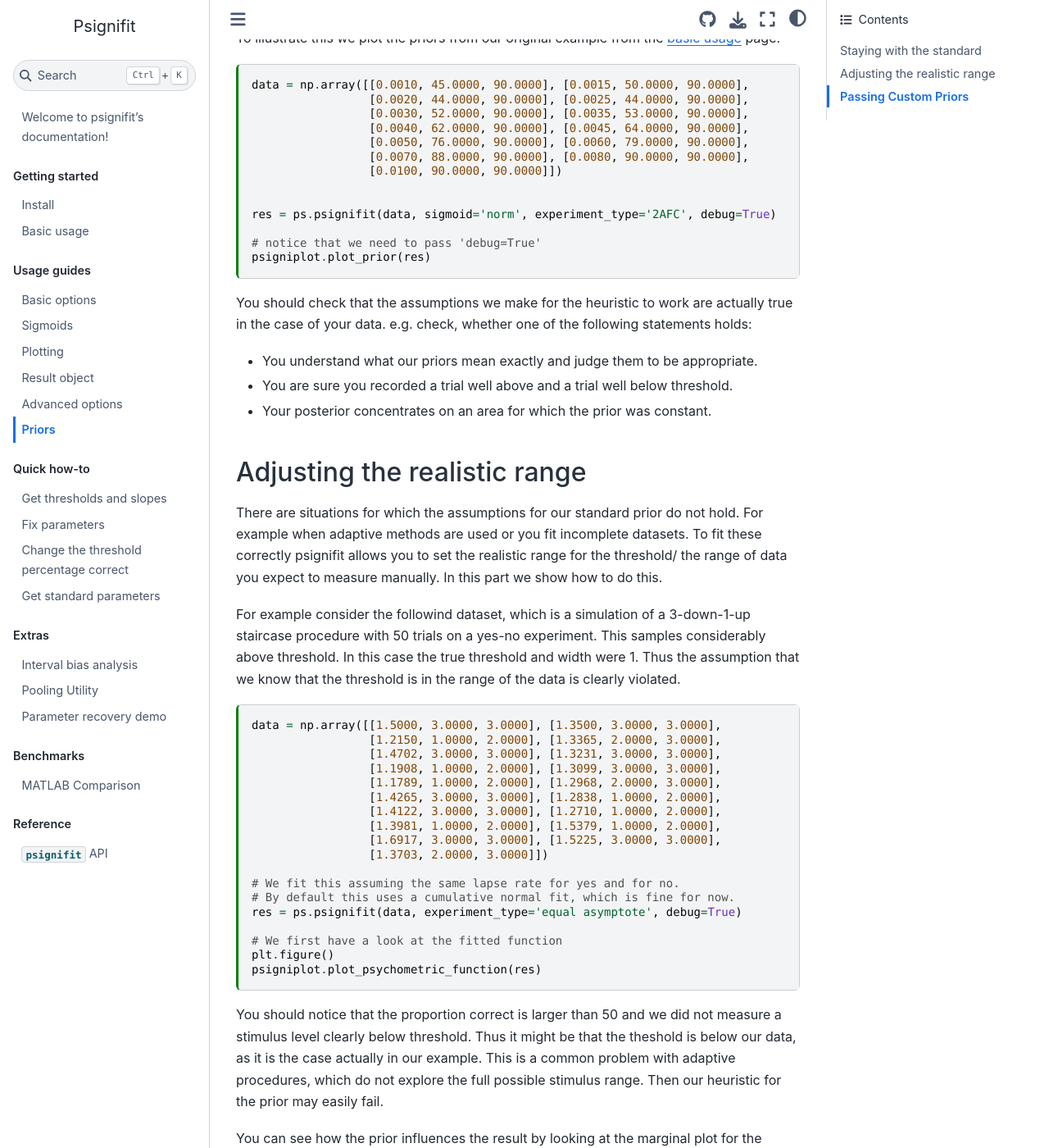
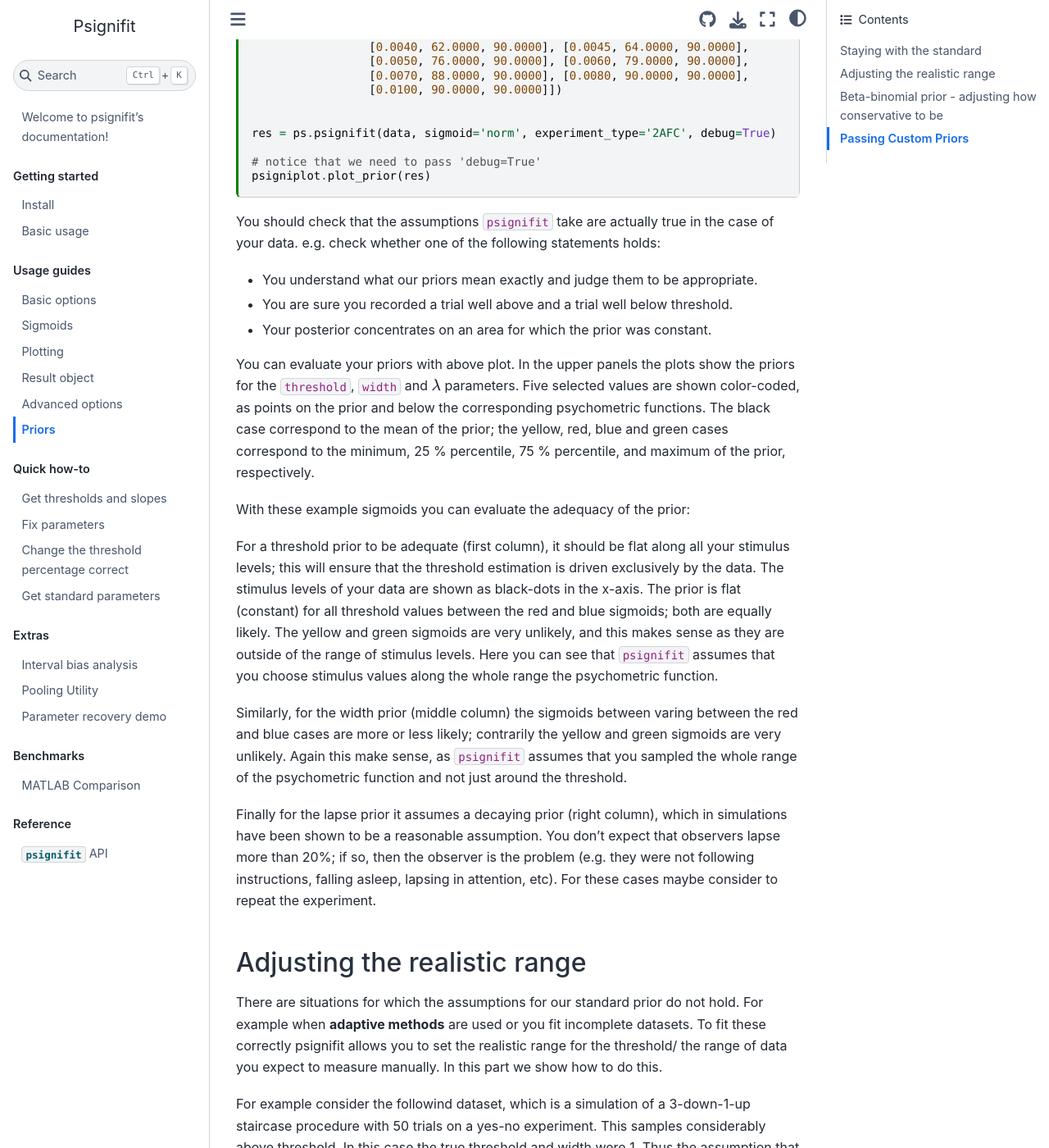
Before and after one commit to wichmann-lab/python-psignifit, a Jupyter Book: the page built from docs/examples/priors.md, in a window 1280 px wide and 1400 px high, scrolled down 828 px. Shown: the whole window at 82% size. Built offline with Jupyter Book 1.0.4 settings and Sphinx 7.4.7 and the Sphinx Book theme 1.1.4, drawn with Linux system fonts in a browser that asks for light colours; some of the changed text lies outside the part shown.

Commit message:
docs: updates priors demo

````diff
--- a/docs/examples/priors.md
+++ b/docs/examples/priors.md
@@ -11,11 +11,6 @@
   name: python3
 ---
 
-```{warning}
-This documentation page is still work in progress! Some information might be outdated.
-```
-
-
 # Priors
 
 This demo covers how we set the priors for different situations.
@@ -27,20 +22,22 @@
 
 ## Staying with the standard
 
-First: let's have a look what psignifit does if you do not specify a
-prior explicitly:
-Then psignifit chooses a prior which assumes that you somehow sampled the
-whole psychometric function.
-Specifically it assumes that the threshold is within the range of
-the data and with decreasing probability up to half the range above or
+First let's have a look what psignifit does if you do not specify a
+prior explicitly. In this case psignifit uses an heuristic and chooses
+a prior which assumes that you somehow sampled the whole psychometric function.
+
+Specifically, it assumes that the threshold is within the range of
+the data, and with decreasing probability up to half the range above or
 below the measured data.
 For the width we assume that it is somewhere between two times the
-minimal distance of two measured stimulus levels, and the range of the
-data or with decreasing probability up to 3 times the range of the data.
+minimal distance of two measured stimulus levels and the range of the
+data; and with decreasing probability up to 3 times the range of the data.
+This default priors can be easily visualized, see below.
 
 ```{code-cell} ipython3
 import matplotlib.pyplot as plt
 import numpy as np
+import json
 
 import psignifit as ps
 from psignifit import psigniplot
@@ -64,18 +61,33 @@
 psigniplot.plot_prior(res)
 ```
 
-You should check that the assumptions we make for the heuristic to work
+You should check that the assumptions `psignifit` take
 are actually true in the case of your data.
-e.g. check, whether one of the following statements holds:
+e.g. check whether one of the following statements holds:
 
 - You understand what our priors mean exactly and judge them to be appropriate.
 - You are sure you recorded a trial well above and a trial well below threshold.
 - Your posterior concentrates on an area for which the prior was constant.
 
+You can evaluate your priors with above plot. In the upper panels the plots show the priors for the `threshold`, `width` and $\lambda$ parameters.
+Five selected values are shown color-coded, as points on the prior and below the corresponding psychometric functions.
+The black case correspond to the mean of the prior; the yellow, red, blue and green cases correspond to the minimum, 25 % percentile, 75 % percentile, and maximum of the prior, respectively.
+
+With these example sigmoids you can evaluate the adequacy of the prior:
+
+For a threshold prior to be adequate (first column), it should be flat along all your stimulus levels; this will ensure that the threshold estimation is driven exclusively by the data. The stimulus levels of your data are shown as black-dots in the x-axis.
+The prior is flat (constant) for all threshold values between the red and blue sigmoids; both are equally likely. The yellow and green sigmoids are very unlikely, and this makes sense as they are outside of the range of stimulus levels. Here you can see that `psignifit` assumes that you choose stimulus values along the whole range the psychometric function.
+
+Similarly, for the width prior (middle column) the sigmoids between varing between the red and blue cases are more or less likely; contrarily the yellow and green sigmoids are very unlikely. Again this make sense, as `psignifit` assumes that you sampled the whole range of the psychometric function and not just around the threshold.
+
+Finally for the lapse prior it assumes a decaying prior (right column), which in simulations have been shown to be a reasonable assumption. You don't expect that observers lapse more than 20%; if so, then the observer is the problem (e.g. they were not following instructions, falling asleep, lapsing in attention, etc). For these cases maybe consider to repeat the experiment.
+
+
+
 ## Adjusting the realistic range
 
 There are situations for which the assumptions for our standard prior
-do not hold. For example when adaptive methods are used or you fit
+do not hold. For example when **adaptive methods** are used or you fit
 incomplete datasets. To fit these correctly psignifit allows you to set
 the realistic range for the threshold/ the range of data you expect to
 measure manually. In this part we show how to do this.
@@ -105,7 +117,7 @@
 
 # We first have a look at the fitted function
 plt.figure()
-psigniplot.plot_psychometric_function(res)
+psigniplot.plot_psychometric_function(res, data_size=0.1)
 ```
 
 You should notice that the proportion correct is larger than 50 and we did
@@ -117,7 +129,7 @@
 easily fail.
 
 You can see how the prior influences the result by looking at the
-marginal plot for the threshold as well:
+marginal plot for the threshold as well
 
 ```{code-cell} ipython3
 psigniplot.plot_marginal(res, 'threshold')
@@ -127,47 +139,63 @@
 there is still posterior probability. This shows that the prior has an
 influence on the outcome.
 
-To "heal" this, psignifit allows you to pass another range, for which you
-believe in the assumptions of our prior. The prior will be set as for the
-true data range, but for the provided range.
-For our example dataset we might give a generous range and assume the
-possible range is .5 to 1.5
+We can also examine the priors plot
 
 ```{code-cell} ipython3
-res_range = ps.psignifit(data, stimulus_range=[.5, 1.5], experiment_type='equal asymptote', debug=True)
+psigniplot.plot_prior(res)
+```
 
-# We can now have a look how the prior changed:
+To "heal" this, psignifit allows you to pass another range, for which you
+believe in the assumptions of our prior.
+You pass this range with argument `_stimulus_range`, and `psignifit`
+will be set the prior according to this range.
+For our example dataset we might give a generous range and assume the
+possible range is .5 to 1.5.
+
+```{code-cell} ipython3
+res_range = ps.psignifit(data, experiment_type='equal asymptote', debug=True, _stimulus_range=[.5, 1.5])
+```
+
+We can now take a look how the prior changed
+
+```{code-cell} ipython3
 psigniplot.plot_prior(res_range)
+```
 
-# By having a look at the marginal plot we can see that there is no area
-# where the prior dominates the posterior anymore. Thus our result for the
-# threshold is now dominated by the data everywhere.
+By having a look at the marginal plot we can see that there is no area
+where the prior dominates the posterior anymore. Thus our result for the
+threshold is now driven by the data everywhere.
 
+```{code-cell} ipython3
 plt.figure()
 psigniplot.plot_marginal(res_range, 'threshold')
-
-# Finally we can also compare our new fitted psychometric function,
-# to see that even the point estimate for the psychometric function was
-# influenced by the prior here:
-plt.figure()
-psigniplot.plot_psychometric_function(res_range)
-psigniplot.plot_psychometric_function(res)
 ```
 
-The prior on the betabinomial variance- adjusting how conservative to be
+Finally we can also compare our new fitted psychometric function,
+to see that even the point estimate for the psychometric function was
+influenced by the prior here:
+
+```{code-cell} ipython3
+fig, ax = plt.subplots(1, 1)
+psigniplot.plot_psychometric_function(res_range, ax=ax, data_size=0.1)
+psigniplot.plot_psychometric_function(res, line_color='gray', ax=ax, plot_data=False)
+```
+
+## Beta-binomial prior - adjusting how conservative to be
+
 With the betabinomial model we have an additional parameter which
 represents how stationary the observer was.
+
 The prior on this parameter can be adjusted with a single parameter of
-psignifit:
-options['betaPrior']
+psignifit: `beta_prior`.
 Larger values for this parameter represent a stronger prior, e.g. stronger
 believe in a stationary observer. Smaller values represent a more
-conservative inference, giving nonstationary observers a higher prior
+conservative inference, giving non-stationary observers a higher prior
 probability.
-1 represents a flat prior, e.g. maximally conservative inference. Our
+`beta_prior=1` represents a flat prior, e.g. maximally conservative inference. Our
 default is 10, which fitted our simulations well, around several hundred
 the analysis becomes very similar to the binomial analysis to which the
-analysis converges when options.betaPrior goes to infinity.
+analysis converges when `beta_prior` goes to infinity.
 This will barely influence the point estimate you find for your
 psychometric function. It's main effect is on the confidence intervals
 which will grow or shrink.
@@ -185,40 +213,52 @@
                  [0.0070, 88.0000, 90.0000], [0.0080, 90.0000, 90.0000],
                  [0.0100, 90.0000, 90.0000]])
 
-res = ps.psignifit(data, experiment_type='2AFC')
+res = ps.psignifit(data, experiment_type='2AFC', confP=[0.95])
 ```
 
 First lets have a look at the results with the standard prior strength:
 
 ```{code-cell} ipython3
-print('Fit:', res.parameter_estimate)
-print('confidence Intervals:', res.confidence_intervals)
+print('Fit:')
+print(json.dumps(res.parameter_estimate, indent=2))
+```
+
+```{code-cell} ipython3
+print('Confidence intervals:')
+print(json.dumps(res.confidence_intervals, indent=2))
 ```
 
 Now we recalculate with the smallest most conservative prior:
 
 ```{code-cell} ipython3
-res1 = ps.psignifit(data, beta_prior=1, experiment_type='2AFC')
+res1 = ps.psignifit(data, beta_prior=1, experiment_type='2AFC', confP=[0.95])
 ```
 
 and with a very strong prior of 200
 
 ```{code-cell} ipython3
-res200 = ps.psignifit(data, beta_prior=200, experiment_type='2AFC')
+res200 = ps.psignifit(data, beta_prior=200, experiment_type='2AFC', confP=[0.95])
 ```
 
 First see that the only parameter whose fit changes by this is the
-beta-variance parameter eta (the 5th)
+beta-variance parameter $\eta$ (eta)
 
 ```{code-cell} ipython3
-print('Fit with beta prior = 1: ', res1.parameter_estimate)
-print('Fit with beta prior = 200: ', res200.parameter_estimate)
+print('Fit with beta prior = 1: ')
+print(json.dumps(res1.parameter_estimate, indent=2))
+
+print('Fit with beta prior = 200: ')
+print(json.dumps(res200.parameter_estimate, indent=2))
 ```
 
 Now we have a look at the confidence intervals
+
 ```{code-cell} ipython3
-print('confidence Intervals for beta prior = 1: ', res1.confidence_intervals)
-print('confidence Intervals for beta prior = 200: ', res200.confidence_intervals)
+print('Confidence Intervals for beta prior = 1: ')
+print(json.dumps(res1.confidence_intervals, indent=2))
+
+print('Confidence Intervals for beta prior = 200: ')
+print(json.dumps(res200.confidence_intervals, indent=2))
 ```
 
 They also do not change dramatically, but they are smaller for the 200
@@ -245,34 +285,37 @@
 
 ```{code-cell} ipython3
 def prior_lambda(x):
-    return ((x >= 0) * (x <= .1)).astype('float')
+    # we add a small value because prior should not return 0
+    return ((x >= 0) * (x <= .1)).astype('float') + 1e-10
 
 custom_priors = {'lambda': prior_lambda}
 ```
 
+If you are not familiar with function handles and anonymous functions
+in Python3 you can find an [introduction to them here](http://www.programiz.com/python-programming/anonymous-function).
+
+
 Note that we did not normalize this prior. This is internally done by
 psignifit.
 
-If you are not familiar with function handles and anonymous functions
-in Python3 you can find an [
-introduction to them here](http://www.programiz.com/python-programming/anonymous-function).
-
 Most of the times you then have to adjust the bounds of integration as
 well. This confines the region psignifit operates on. All values outside
-the bounds implicitly have prior probability 0!
-For our example we set all bounds to NaN, which means they are set
-automatically and state only the bounds for lambda.
+the bounds implicitly have prior probability of 0.
+For our example we set manually the bounds for the lambda prior.
 
 ```{code-cell} ipython3
-zero_bounds = {
-    'threshold' (np.nan, np.nan),
-    'width' (np.nan, np.nan),
-    'lambda' (0, 1.),
-    'gamma' (np.nan, np.nan),
-    'eta' (np.nan, np.nan),
+custom_bounds = {
+    'lambda': (0.0, 0.2),
 }
+```
 
-res = ps.psignifit(data, priors=custom_priors, bounds=zero_bounds, experiment_type='2AFC')
+We fit now with the custom priors and boundaries
+
+```{code-cell} ipython3
+res = ps.psignifit(data,
+                   priors=custom_priors,
+                   bounds=custom_bounds,
+                   experiment_type='2AFC', debug=True)
 ```
 
 There will be a warning that the prior chosen here is zero at some
@@ -287,9 +330,5 @@
 ps.psigniplot.plot_prior(res)
 
 plt.figure()
-ps.psigniplot.plot_psych(res)
+ps.psigniplot.plot_psychometric_function(res)
 ```
-
-```{code-cell} ipython3
-
-```
````
